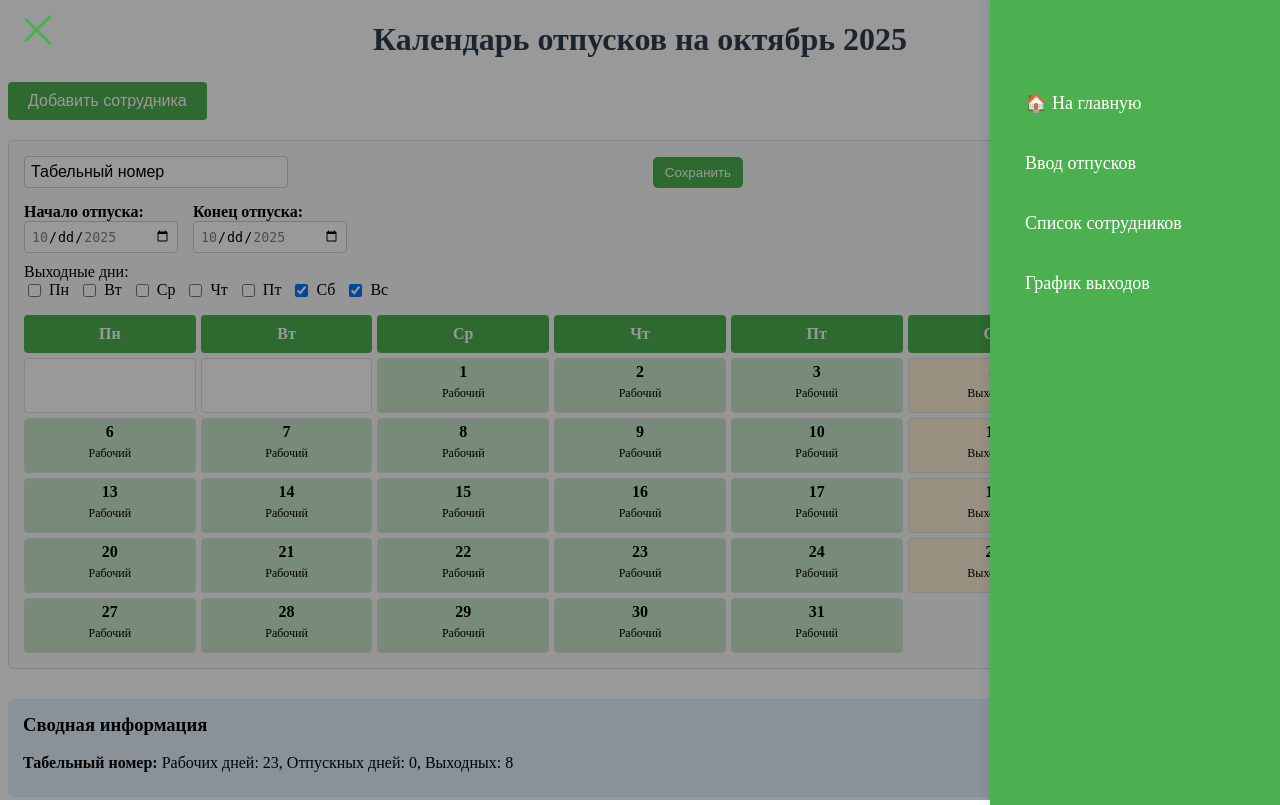
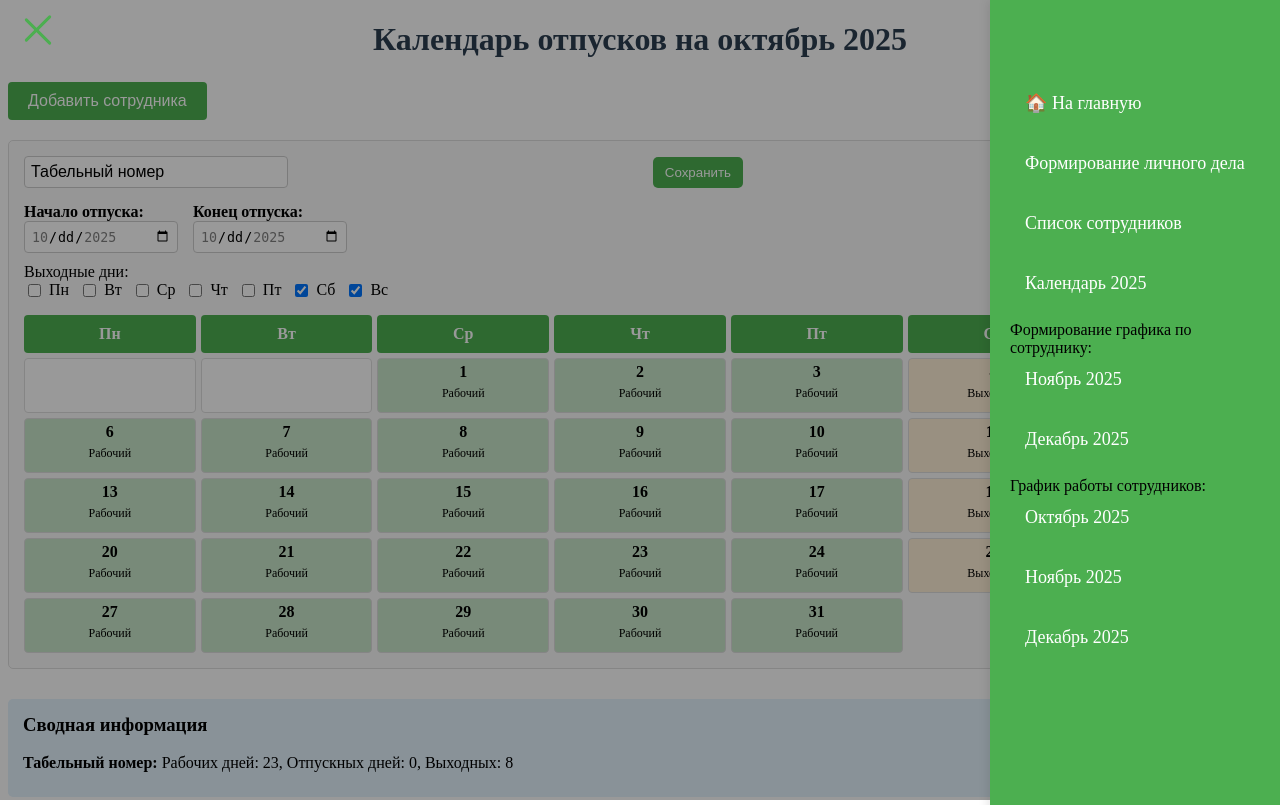
Before and after one commit to PyRusAdmin/Formation-work-schedule, a FastAPI app: page /entering_vacations in a window 1280 px wide, after a click that opens the changed part. Run offline with FastAPI, Linux system fonts and the light colour scheme.

Commit message:
Формирование единого бургер меню для всего проекта

```diff
--- a/templates/base.html
+++ b/templates/base.html
@@ -22,6 +22,7 @@
         Формирование графика по сотруднику:
 
         <li><a href="/forming_employee_report_card" class="menu-item">Ноябрь 2025</a></li>
+        <li><a href="/forming_employee_report_card_12" class="menu-item">Декабрь 2025</a></li>
 
         График работы сотрудников:
 
--- a/templates/entering_vacations.html
+++ b/templates/entering_vacations.html
@@ -9,18 +9,29 @@
 <body>
 
 
+<!-- Единое меню для всех страниц -->
 <div class="menu">
     <input type="checkbox" id="burger-checkbox" class="burger-checkbox">
     <label for="burger-checkbox" class="burger"></label>
-    <div class="overlay"></div> <!-- Добавлено -->
+    <div class="overlay"></div>
     <ul class="menu-list">
         <li><a href="/" class="menu-item">🏠 На главную</a></li>
-        <li><a href="/entering_vacations" class="menu-item">Ввод отпусков</a></li>
+        <li><a href="/personal_business" class="menu-item">Формирование личного дела</a></li>
         <li><a href="/list_employees" class="menu-item">Список сотрудников</a></li>
-        <li><a href="/report_card" class="menu-item">График выходов</a></li>
+        <li><a href="/calendar_2025" class="menu-item">Календарь 2025</a></li>
+
+        Формирование графика по сотруднику:
+
+        <li><a href="/forming_employee_report_card" class="menu-item">Ноябрь 2025</a></li>
+        <li><a href="/forming_employee_report_card_12" class="menu-item">Декабрь 2025</a></li>
+
+        График работы сотрудников:
+
+        <li><a href="/report_card_10" class="menu-item">Октябрь 2025</a></li>
+        <li><a href="/report_card_11" class="menu-item">Ноябрь 2025</a></li>
+        <li><a href="/report_card_12" class="menu-item">Декабрь 2025</a></li>
     </ul>
 </div>
-
 
 <div class="container">
     <h1>Календарь отпусков на октябрь 2025</h1>
```
Also changed, not shown: templates/choosing_month.html (+25 -0 lines), templates/list_employees.html (+14 -2 lines), templates/work_schedule/forming_employee_report_card.html (+17 -4 lines), templates/work_schedule/forming_employee_report_card_12.html (+16 -4 lines).
